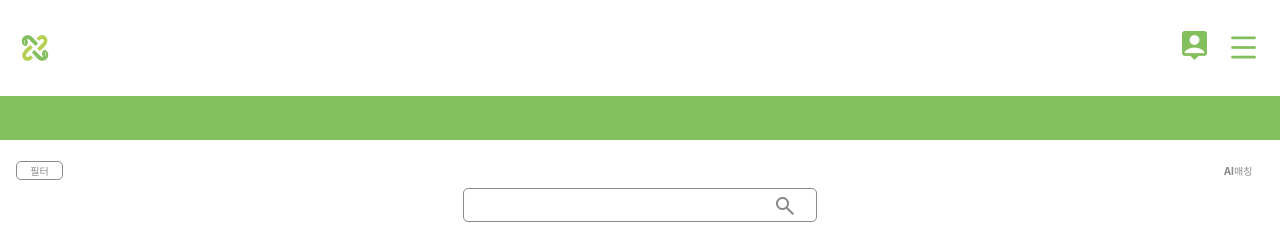
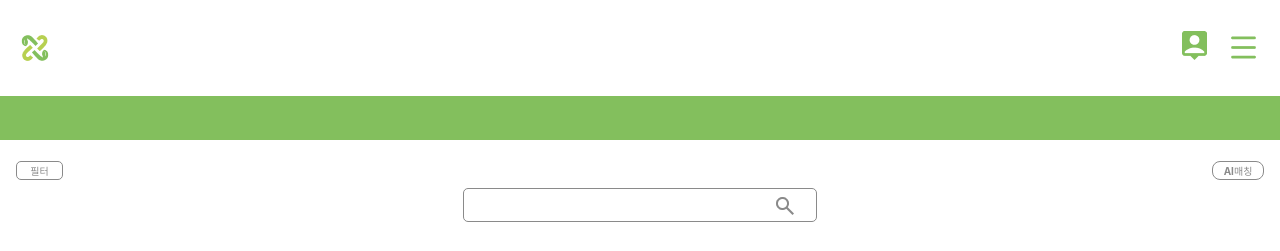
Before and after one commit to FarmX-LuralLink/LuralLink_FE, a React (Vite) app: page /sale in a window 1280 px wide. Shown: the top 251 px of the page. Built offline with nearby package versions, Linux system fonts and the light colour scheme.

Commit message:
last commit

```diff
--- a/src/pages/salepage.tsx
+++ b/src/pages/salepage.tsx
@@ -49,6 +49,7 @@ const AiFilterButton = styled.button<{isOpen:boolean}>`
   font-weight: 700;
   line-height: normal;
   flex-shrink: 0;
+  border: 1px solid #8a8a8a;
   background-color: ${(props) => (props.isOpen ? "#83bf5d" : "transparent")};
 `;
 const BoundaryLine = styled.line`
```
